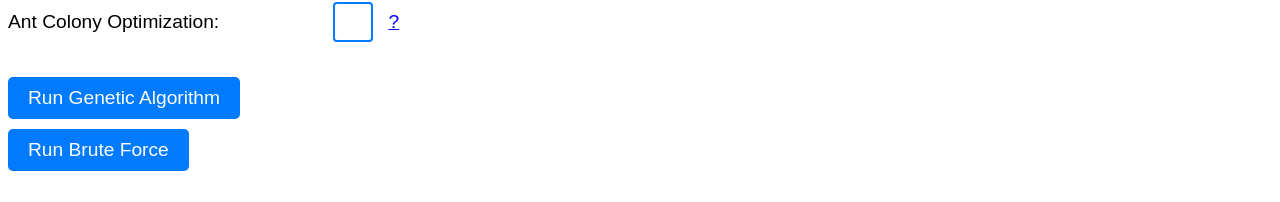
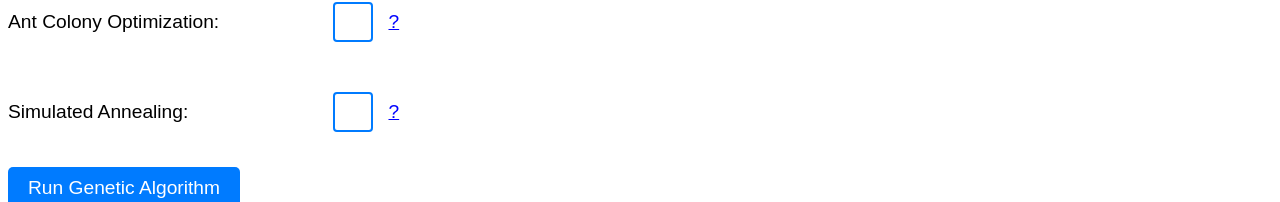
Before and after one commit to Dizolivemint/CS506-Algorithms-and-Data-Structures, a React (Create React App) app in the folder Portfolio/tsp-visualizer/: page / in a window 1280 px wide. Shown: the part 1032-1234 px from the top of the page. Built offline with nearby package versions, Linux system fonts and the light colour scheme.

Commit message:
✨ added simulated annealing

```diff
--- a/Portfolio/tsp-visualizer/src/App.tsx
+++ b/Portfolio/tsp-visualizer/src/App.tsx
@@ -198,7 +198,11 @@ const Map: React.FC = () => {
   const [usePmx, setUsePmx] = useState(false);
   const [useOx, setUseOx] = useState(true);
   const [useAco, setUseAco] = useState(false);
-  const [pheromoneThreshold, setPheromoneThreshold] = useState<number | undefined>(undefined);
+  const [useSa, setUseSa] = useState(false);
+  const [initialTemp, setInitialTemp] = useState<number | undefined>(1000);
+  const [coolingRate, setCoolingRate] = useState<number | undefined>(0.995);
+  const [iterations, setIterations] = useState<number | undefined>(10000);
+  const [pheromoneThreshold, setPheromoneThreshold] = useState<number | undefined>(5);
   const [useElitism, setUseElitism] = useState(false);
   const [fitnessThreshold, setFitnessThreshold] = useState<number | undefined>(undefined);
   const [noImprovementGenerations, setNoImprovementGenerations] = useState(20);
@@ -411,6 +415,38 @@ const Map: React.FC = () => {
                 </SubContainer>
               </Label>
             )}
+            <Label>
+              Simulated Annealing:
+              <SubContainer>
+                <CustomCheckbox type="checkbox" checked={useSa} onChange={(e) => setUseSa(e.target.checked)} />
+                <Tooltip text="Whether to use Simulated Annealing." />
+              </SubContainer>
+            </Label>
+            {useSa && (
+            <>
+              <Label>
+                Initial Temperature:
+                <SubContainer>
+                  <Input type="number" min={500} max={5000} step={100} value={initialTemp} onChange={(e) => setInitialTemp(e.target.value ? Number(e.target.value) : undefined)} />
+                  <Tooltip text="The initial temperature for the annealing process." />
+                </SubContainer>
+              </Label>
+              <Label>
+                Cooling Rate:
+                <SubContainer>
+                  <Input type="number" min={0.9} max={0.999} step={0.001} value={coolingRate} onChange={(e) => setCoolingRate(e.target.value ? Number(e.target.value) : undefined)} />
+                  <Tooltip text="The rate at which the temperature decreases." />
+                </SubContainer>
+              </Label>
+              <Label>
+                Iterations:
+                <SubContainer>
+                  <Input type="number" min={1000} max={10000} step={100} value={iterations} onChange={(e) => setIterations(e.target.value ? Number(e.target.value) : undefined)} />
+                  <Tooltip text="The number of iterations for the annealing process." />
+                </SubContainer>
+              </Label>
+            </>
+            )}
             {isSubmitting ? <Loader /> : (
               <>
                 <Button type="submit">Run Genetic Algorithm</Button>
```
